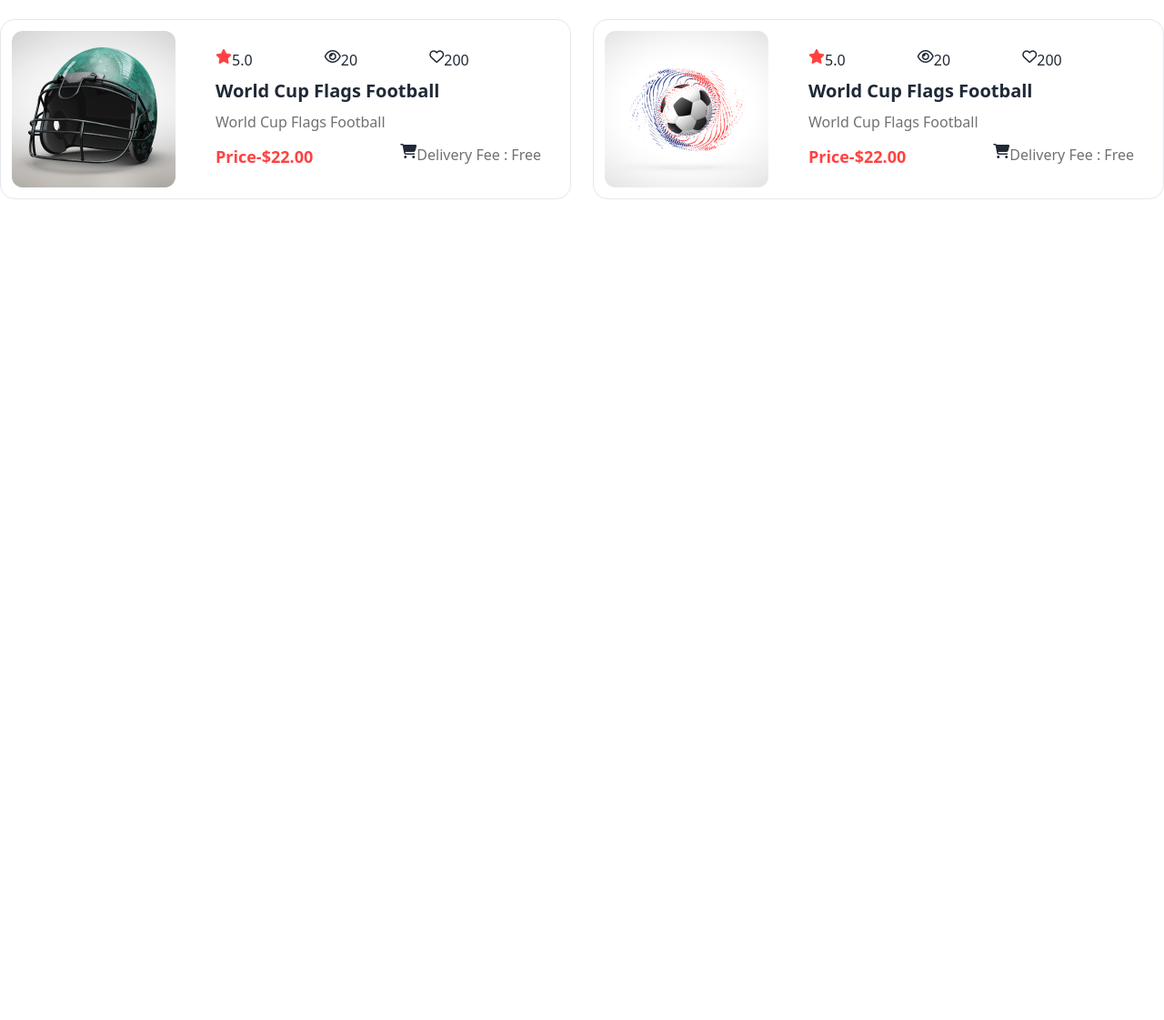
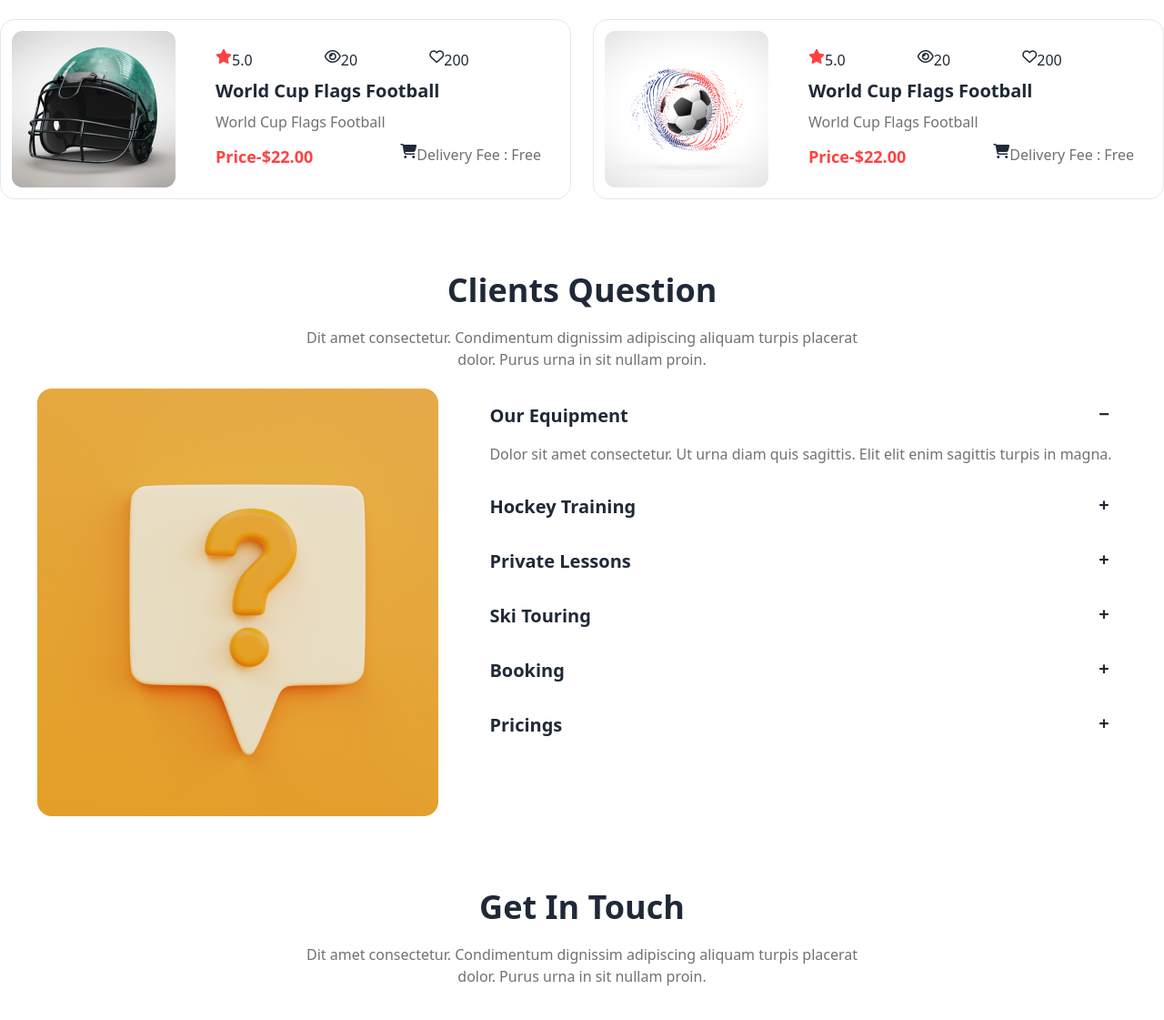
Before and after one commit to dewanNz/hockey-s-club, a plain HTML site: page index.html in a window 1280 px wide. Shown: the part 3608-4729 px from the top of the page at 91% size. Before the commit the page ends 3907 px from the top, so only its background shows below. Drawn offline with nearby package versions, Linux system fonts and the light colour scheme.

Commit message:
Clients question section added

```diff
--- a/index.html
+++ b/index.html
@@ -521,6 +521,105 @@
           </div>
         </div>
       </section>
+      <!-- Clients question section -->
+      <section class="my-20">
+        <div class="text-center">
+          <h2 class="text-4xl tex-[#131318] font-extrabold my-3">
+            Clients Question
+          </h2>
+          <p class="text-base font-medium text-para-color my-5">
+            Dit amet consectetur. Condimentum dignissim adipiscing aliquam
+            turpis placerat <br />
+            dolor. Purus urna in sit nullam proin.
+          </p>
+        </div>
+        <div class="flex gap-10 flex-col lg:flex-row justify-center">
+          <div><img src="images/11.png" alt="" /></div>
+          <div class="">
+            <div class="collapse collapse-plus">
+              <input type="radio" name="my-accordion-3" checked="checked" />
+              <div class="collapse-title text-xl font-bold">Our Equipment</div>
+              <div class="collapse-content">
+                <p class="text-para-color">
+                  Dolor sit amet consectetur. Ut urna diam quis sagittis. Elit
+                  elit enim sagittis turpis in magna.
+                </p>
+              </div>
+            </div>
+            <div class="collapse collapse-plus">
+              <input type="radio" name="my-accordion-3" />
+              <div class="collapse-title text-xl font-bold">
+                Hockey Training
+              </div>
+              <div class="collapse-content">
+                <p class="text-para-color">
+                  Dolor sit amet consectetur. Ut urna diam quis sagittis. Elit
+                  elit enim sagittis turpis in magna.
+                </p>
+              </div>
+            </div>
+
+            <div class="collapse collapse-plus">
+              <input type="radio" name="my-accordion-3" />
+              <div class="collapse-title text-xl font-bold">
+                Private Lessons
+              </div>
+              <div class="collapse-content">
+                <p class="text-para-color">
+                  Dolor sit amet consectetur. Ut urna diam quis sagittis. Elit
+                  elit enim sagittis turpis in magna.
+                </p>
+              </div>
+            </div>
+
+            <div class="collapse collapse-plus">
+              <input type="radio" name="my-accordion-3" />
+              <div class="collapse-title text-xl font-bold">Ski Touring</div>
+              <div class="collapse-content">
+                <p class="text-para-color">
+                  Dolor sit amet consectetur. Ut urna diam quis sagittis. Elit
+                  elit enim sagittis turpis in magna.
+                </p>
+              </div>
+            </div>
+
+            <div class="collapse collapse-plus">
+              <input type="radio" name="my-accordion-3" />
+              <div class="collapse-title text-xl font-bold">Booking</div>
+              <div class="collapse-content">
+                <p class="text-para-color">
+                  Dolor sit amet consectetur. Ut urna diam quis sagittis. Elit
+                  elit enim sagittis turpis in magna.
+                </p>
+              </div>
+            </div>
+
+            <div class="collapse collapse-plus">
+              <input type="radio" name="my-accordion-3" />
+              <div class="collapse-title text-xl font-bold">Pricings</div>
+              <div class="collapse-content">
+                <p class="text-para-color">
+                  Dolor sit amet consectetur. Ut urna diam quis sagittis. Elit
+                  elit enim sagittis turpis in magna.
+                </p>
+              </div>
+            </div>
+          </div>
+        </div>
+      </section>
+      <!-- Get in touch section -->
+      <section class="my-20">
+        <div class="text-center">
+          <h2 class="text-4xl tex-[#131318] font-extrabold my-3">
+            Get In Touch
+          </h2>
+          <p class="text-base font-medium text-para-color my-5">
+            Dit amet consectetur. Condimentum dignissim adipiscing aliquam
+            turpis placerat <br />
+            dolor. Purus urna in sit nullam proin.
+          </p>
+        </div>
+      </section>
     </main>
     <footer></footer>
   </body>
```
